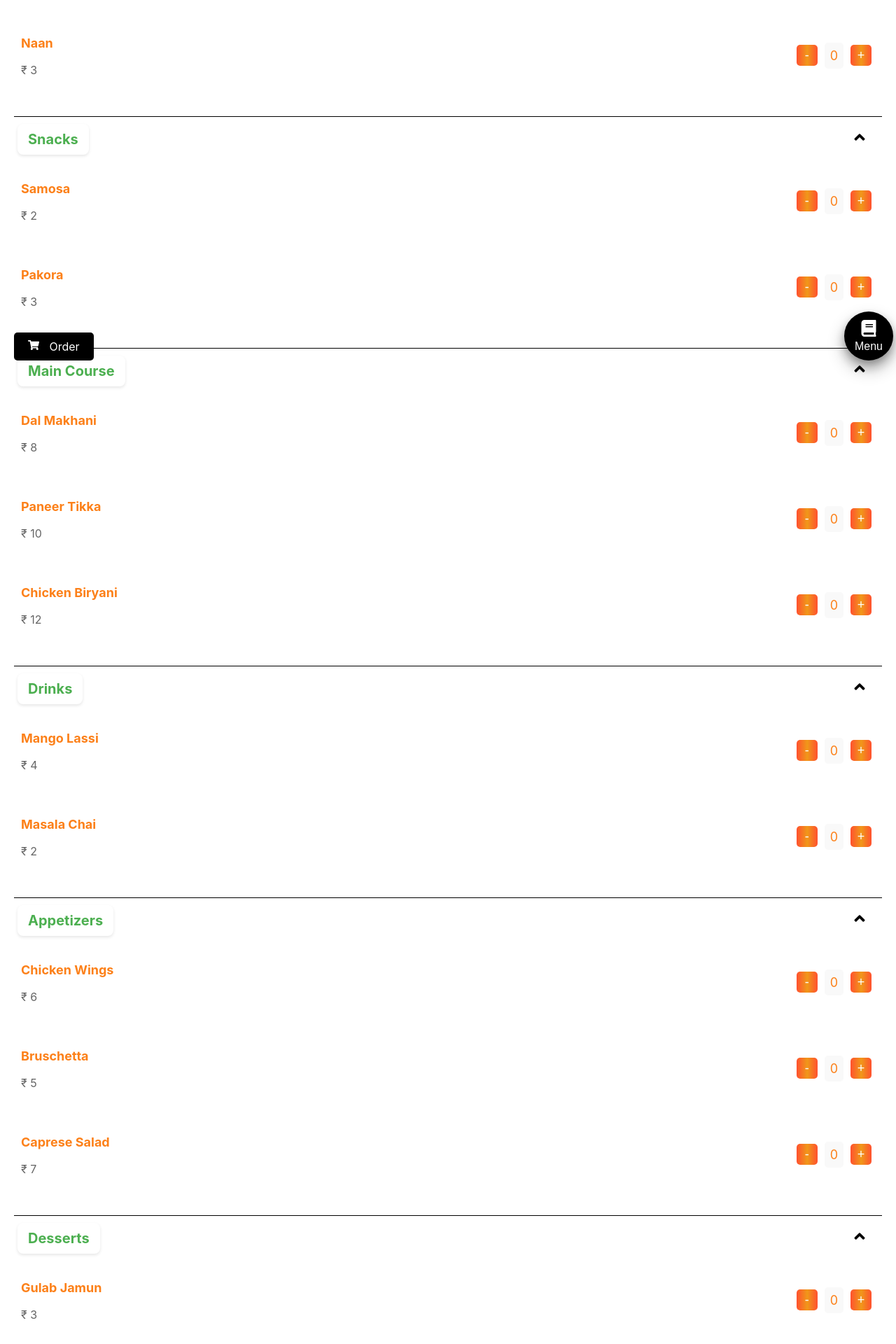
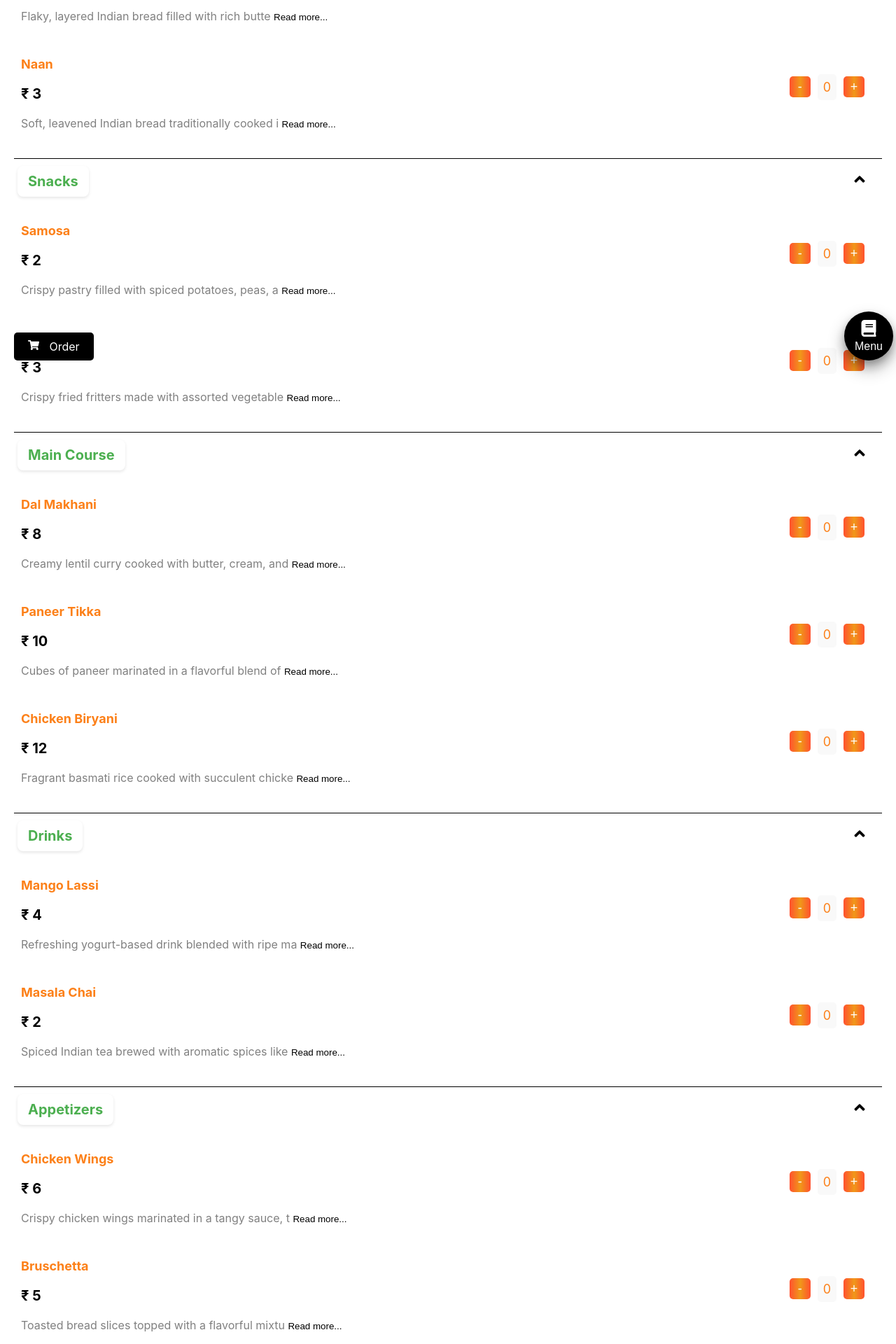
Before and after one commit to kush123445/order-management, a React (Create React App) app: page / in a window 1280 px wide. Shown: the part 260-2180 px from the top of the page at 70% size. Built offline with nearby package versions, Linux system fonts and the light colour scheme.

Commit message:
added description

```diff
--- a/src/Components/Menu.css
+++ b/src/Components/Menu.css
@@ -45,8 +45,10 @@
     font-size: 18px;
   }
 
-  .item-price {
-    font-size: 16px;
+  .item-pricee {
+    font-size: 20px;
+    font-weight: bold;
+    color: black;
   }
 
   .add-to-cart-btn {
@@ -83,6 +85,7 @@
   .quantity-control {
     display: flex;
     align-items: center;
+    margin: 10px;
   }
 
 
--- a/src/Components/Menu.js
+++ b/src/Components/Menu.js
@@ -6,24 +6,26 @@ import '@fortawesome/fontawesome-free/css/all.min.css';
 import { FaAngleDown, FaAngleUp } from 'react-icons/fa';
 const Menu = ({ cart, setCart }) => {
   //const [cart, setCart] = useState([]);
+  const [expandedDescriptions, setExpandedDescriptions] = useState({});
+
   const menuItems = [
-    { id: 1, category: 'Breads', name: 'Parantha', price: 5 },
-    { id: 2, category: 'Breads', name: 'Naan', price: 3 },
-    { id: 3, category: 'Snacks', name: 'Samosa', price: 2 },
-    { id: 4, category: 'Snacks', name: 'Pakora', price: 3 },
-    { id: 5, category: 'Main Course', name: 'Dal Makhani', price: 8 },
-    { id: 6, category: 'Main Course', name: 'Paneer Tikka', price: 10 },
-    { id: 7, category: 'Main Course', name: 'Chicken Biryani', price: 12 },
-    { id: 8, category: 'Drinks', name: 'Mango Lassi', price: 4 },
-    { id: 9, category: 'Drinks', name: 'Masala Chai', price: 2 },
-    { id: 10, category: 'Appetizers', name: 'Chicken Wings', price: 6 },
-    { id: 11, category: 'Appetizers', name: 'Bruschetta', price: 5 },
-    { id: 12, category: 'Appetizers', name: 'Caprese Salad', price: 7 },
-    { id: 13, category: 'Desserts', name: 'Gulab Jamun', price: 3 },
-    { id: 14, category: 'Desserts', name: 'Rasgulla', price: 3 },
-    { id: 15, category: 'Desserts', name: 'Kheer', price: 4 },
-    // Add more items as needed
+    { id: 1, category: "Breads", name: "Parantha", description: "Flaky, layered Indian bread filled with rich buttery taste. Perfectly pairs with spicy curries or creamy gravies.", price: 5, half: false },
+    { id: 2, category: "Breads", name: "Naan", description: "Soft, leavened Indian bread traditionally cooked in a tandoor. Its pillowy texture and slightly charred edges make it an irresistible accompaniment to any meal.", price: 3, half: false },
+    { id: 3, category: "Snacks", name: "Samosa", description: "Crispy pastry filled with spiced potatoes, peas, and aromatic spices. A popular street food snack enjoyed across the Indian subcontinent.", price: 2, half: false },
+    { id: 4, category: "Snacks", name: "Pakora", description: "Crispy fried fritters made with assorted vegetables coated in a spiced chickpea flour batter. Perfect for rainy days or as a tea-time snack.", price: 3, half: false },
+    { id: 5, category: "Main Course", name: "Dal Makhani", description: "Creamy lentil curry cooked with butter, cream, and aromatic spices. Slow-cooked to perfection, it's a comforting dish that pairs well with rice or naan.", price: 8, half: true },
+    { id: 6, category: "Main Course", name: "Paneer Tikka", description: "Cubes of paneer marinated in a flavorful blend of yogurt and spices, then grilled to perfection. Served with mint chutney, it's a vegetarian delight.", price: 10, half: false },
+    { id: 7, category: "Main Course", name: "Chicken Biryani", description: "Fragrant basmati rice cooked with succulent chicken pieces, aromatic spices, and caramelized onions. Served with raita and a squeeze of lemon, it's a festive meal.", price: 12, half: false },
+    { id: 8, category: "Drinks", name: "Mango Lassi", description: "Refreshing yogurt-based drink blended with ripe mangoes, sugar, and a touch of cardamom. A perfect thirst-quencher on a hot summer day.", price: 4, half: true },
+    { id: 9, category: "Drinks", name: "Masala Chai", description: "Spiced Indian tea brewed with aromatic spices like cardamom, cinnamon, cloves, and ginger. Served with milk and sugar, it's a comforting beverage.", price: 2, half: false },
+    { id: 10, category: "Appetizers", name: "Chicken Wings", description: "Crispy chicken wings marinated in a tangy sauce, then deep-fried to perfection. Served with a side of ranch dressing, they are a favorite at any gathering.", price: 6, half: true },
+    { id: 11, category: "Appetizers", name: "Bruschetta", description: "Toasted bread slices topped with a flavorful mixture of diced tomatoes, garlic, basil, and olive oil. A classic Italian appetizer that bursts with fresh flavors.", price: 5, half: false },
+    { id: 12, category: "Appetizers", name: "Caprese Salad", description: "Simple yet elegant salad made with ripe tomatoes, fresh mozzarella cheese, basil leaves, and a drizzle of balsamic glaze. A light and refreshing starter.", price: 7, half: false },
+    { id: 13, category: "Desserts", name: "Gulab Jamun", description: "Soft and spongy milk balls soaked in a fragrant sugar syrup flavored with rose water and cardamom. A decadent Indian sweet enjoyed during festivals and celebrations.", price: 3, half: false },
+    { id: 14, category: "Desserts", name: "Rasgulla", description: "Spongy balls made from cottage cheese kneaded into a dough, then cooked in a sugar syrup until soft and spongy. A popular Bengali sweet enjoyed chilled.", price: 3, half: true },
+    { id: 15, category: "Desserts", name: "Kheer", description: "Creamy Indian rice pudding made with fragrant basmati rice, milk, sugar, and flavored with cardamom, saffron, and nuts. A delightful sweet treat served chilled or warm.", price: 4, half: false },
   ];
+
     // Extract unique categories
     const uniqueCategories = Array.from(new Set(menuItems.map(item => item.category)));
     const initialAccordionState = {};
@@ -69,6 +71,32 @@ const Menu = ({ cart, setCart }) => {
     }
   };
 
+
+  const toggleDescriptionExpansion = (itemId) => {
+    setExpandedDescriptions(prevState => ({
+      ...prevState,
+      [itemId]: !prevState[itemId]
+    }));
+  };
+
+  const renderDescription = (description, itemId) => {
+    const maxLength = 50; // Maximum length of truncated description
+    const shouldTruncate = description.length > maxLength;
+
+    return (
+      <div style={{color:'gray'}}>
+        {shouldTruncate && !expandedDescriptions[itemId] ? (
+          <>
+            <span >{`${description.substring(0, maxLength)} `}</span>
+            <button className="read-more-button" style={{ background: 'white', border: 'none',color:'black',padding:'0px' }} onClick={() => toggleDescriptionExpansion(itemId)}>Read more...
+</button>
+          </>
+        ) : (
+          <span>{description}</span>
+        )}
+      </div>
+    );
+  };
 
 
   const scrollToCategory = (category) => {
@@ -137,7 +165,8 @@ const Menu = ({ cart, setCart }) => {
                   <div key={menuItem.id} className="menu-item">
                     <div className="item-details">
                       <p className="item-name">{menuItem.name}</p>
-                      <p className="item-price"> ₹ {menuItem.price}</p>
+                      <p className="item-pricee"> ₹ {menuItem.price}</p>
+                      {renderDescription(menuItem.description, menuItem.id)}
                     </div>
                     <div className="quantity-control">
                       <button className="quantity-btn" onClick={() => removeFromCart(menuItem)}>-</button>
```
